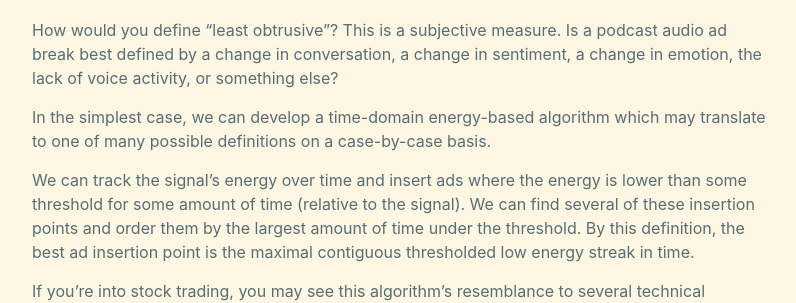
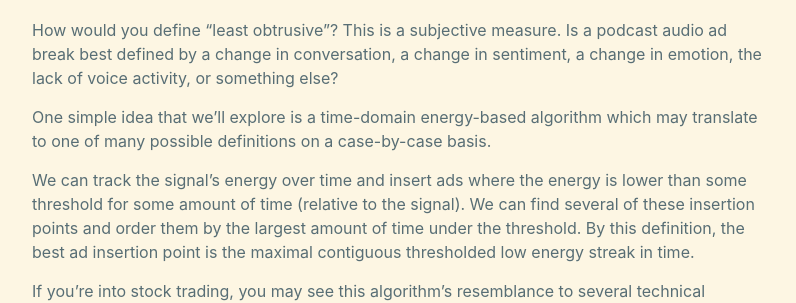
Before and after one commit to daniel-deychakiwsky/daniel-deychakiwsky.github.io, a Jekyll site: the page built from _posts/2021-03-21-simple-podcast-ad-break-detection.md, in a window 1280 px wide and 900 px high, scrolled down 2085 px. Shown: the part 153-456 px from the top of the window, without its empty margins (238-1034 px from the left). Built offline with Jekyll 4.4.1, drawn with Linux system fonts in a browser that asks for light colours.

Commit message:
[blog post] simple podcast ad insertion

```diff
--- a/_posts/2021-03-21-simple-podcast-ad-break-detection.md
+++ b/_posts/2021-03-21-simple-podcast-ad-break-detection.md
@@ -78,7 +78,7 @@
 a change in sentiment, a change in emotion, the lack of voice activity,
 or something else?
 
-In the simplest case, we can develop a time-domain energy-based algorithm which
+One simple idea that we'll explore is a time-domain energy-based algorithm which
 may translate to one of many possible definitions on a case-by-case basis.
 
 We can track the signal's energy over time and insert ads where the energy is lower
```
